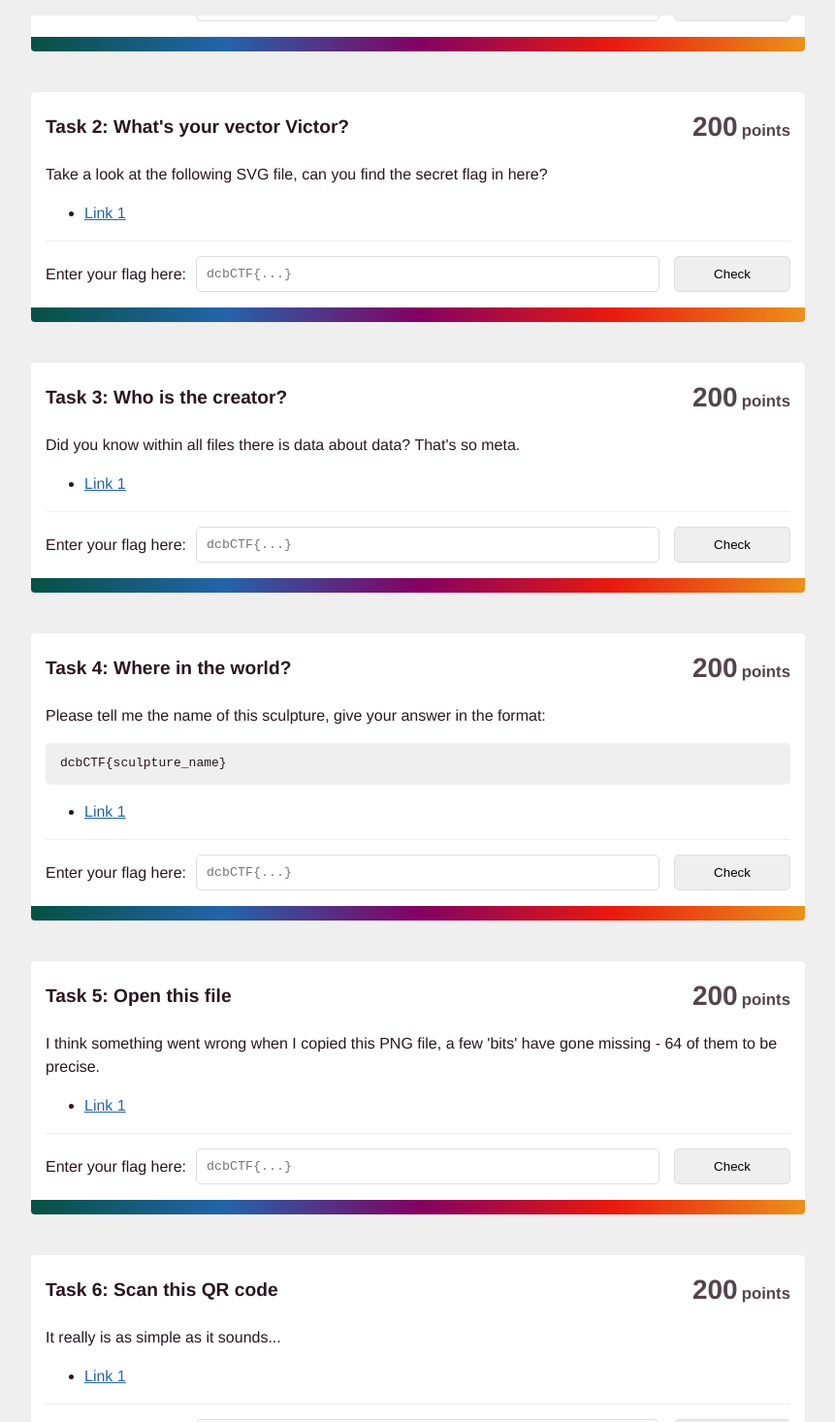
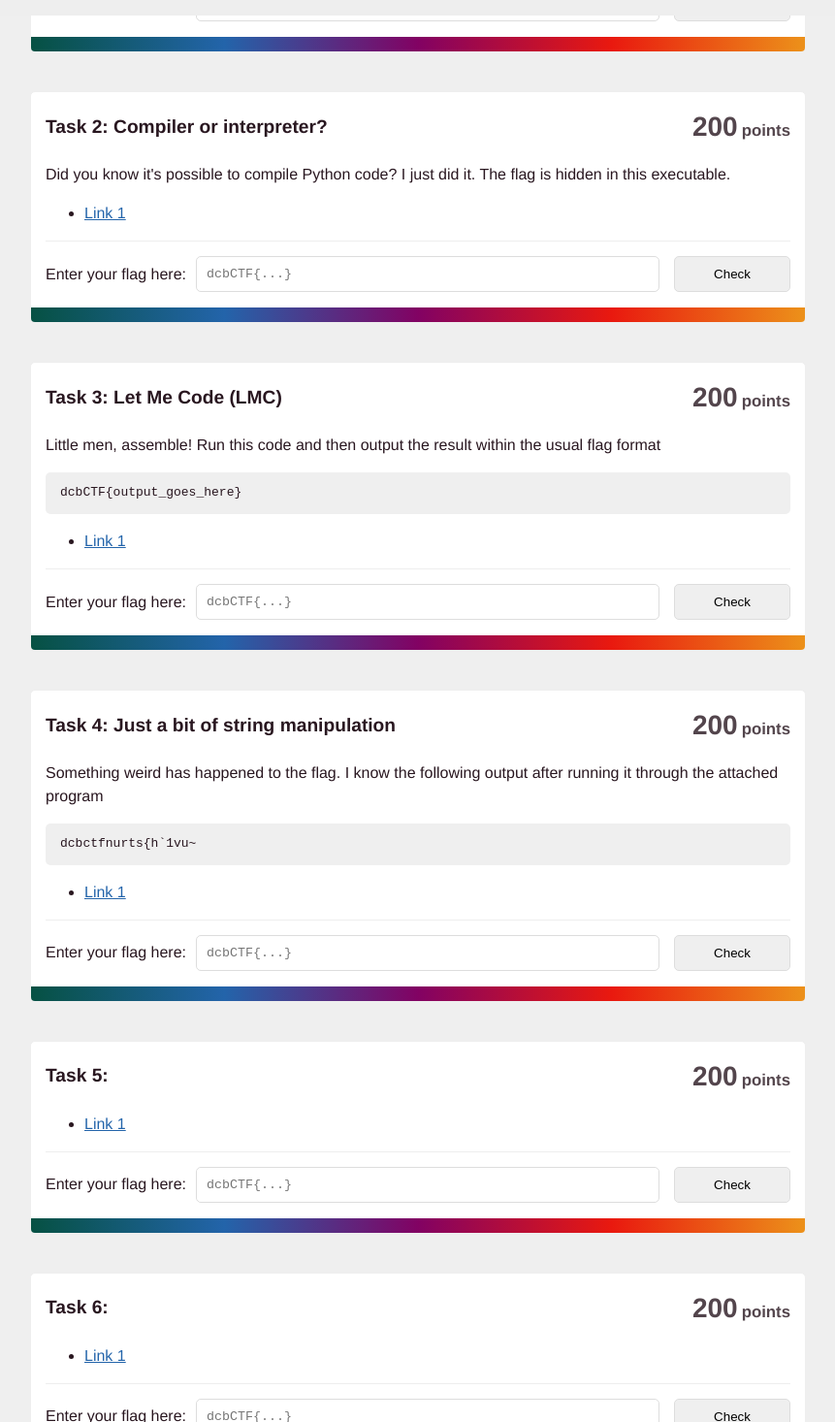
Before and after one commit to dulwichbeijing/igcse-mini-ctf-4, a Vue app: page / in a window 1280 px wide. Shown: the part 784-2250 px from the top of the page at 97% size, without its empty margins (209-1070 px from the left). Built offline with nearby package versions, Linux system fonts and the light colour scheme.

Commit message:
Added string manipulation challenge

```diff
--- a/src/store.js
+++ b/src/store.js
@@ -18,48 +18,50 @@ export default new Vuex.Store({
         detail: "Quickly test that the website is working for you, the answer is:",
         monospace: "dcbCTF{dulwich}",
         files: [],
-        md5: "faa85bfd7c5d216076e78b611229b137", // done
+        md5: "faa85bfd7c5d216076e78b611229b137",
         solved: false
       },
       {
-        name: "What's your vector Victor?",
+        name: "Compiler or interpreter?",
         points: 200,
-        detail: "Take a look at the following SVG file, can you find the secret flag in here?",
-        files: ["https://raw.githubusercontent.com/dulwichbeijing/igcse-mini-ctf/main/public/task-files/task-2.svg"],
-        md5: "2e809b534c70e9b89566dcf355ca2a44", // done
+        detail: "Did you know it's possible to compile Python code? I just did it. The flag is hidden in this executable.",
+        monospace: "",
+        files: ["https://raw.githubusercontent.com/dulwichbeijing/igcse-mini-ctf-4/main/public/task-files/obsure.cpython-311.opt-2.pyc"],
+        md5: "3dfc8f1bbe4912b199b1989e057b4592", // done
         solved: false
       },
       {
-        name: "Who is the creator?",
+        name: "Let Me Code (LMC)",
         points: 200,
-        detail: "Did you know within all files there is data about data? That's so meta.",
-        files: ["https://raw.githubusercontent.com/dulwichbeijing/igcse-mini-ctf/main/public/task-files/task3.jpg"],
-        md5: "8bd98ae3d0f2398540c6c157d819a5b1", // done
+        detail: "Little men, assemble! Run this code and then output the result within the usual flag format",
+        monospace: "dcbCTF{output_goes_here}",
+        files: ["https://raw.githubusercontent.com/dulwichbeijing/igcse-mini-ctf-4/main/public/task-files/lmc.txt"],
+        md5: "20129e7e6f97015d68e1704e70ef106a", // done
         solved: false
       },
       {
-        name: "Where in the world?",
+        name: "Just a bit of string manipulation",
         points: 200,
-        detail: "Please tell me the name of this sculpture, give your answer in the format:",
-        monospace: "dcbCTF{sculpture_name}",
-        files: ["https://raw.githubusercontent.com/dulwichbeijing/igcse-mini-ctf/main/public/task-files/task4.jpg"],
-        md5: "b9c9ed8a17e4ee05b9bf90f19a835729", // done
+        detail: "Something weird has happened to the flag. I know the following output after running it through the attached program",
+        monospace: "dcbctfnurts{h`1vu~",
+        files: ["https://raw.githubusercontent.com/dulwichbeijing/igcse-mini-ctf-4/main/public/task-files/string_manipulation.py"],
+        md5: "c19f6f435e98ca0cd10e69c9c16c278f", // done
         solved: false
       },
       {
-        name: "Open this file",
+        name: "",
         points: 200,
-        detail: "I think something went wrong when I copied this PNG file, a few 'bits' have gone missing - 64 of them to be precise.",
-        files: ["https://raw.githubusercontent.com/dulwichbeijing/igcse-mini-ctf/main/public/task-files/task5"],
-        md5: "f80d28a05444bbebfc1306dd945bd40a", // done
+        detail: "",
+        files: [""],
+        md5: "", // done
         solved: false
       },
       {
-        name: "Scan this QR code",
+        name: "",
         points: 200,
-        detail: "It really is as simple as it sounds...",
-        files: ["https://raw.githubusercontent.com/dulwichbeijing/igcse-mini-ctf/main/public/task-files/task6.png"],
-        md5: "659d1a73e65e9b77a069b4b7515119a8", // done
+        detail: "",
+        files: [""],
+        md5: "", // done
         solved: false
       }
     ]
```
Also changed, not shown: 2 other files (tests, documents, lock files or other folders).
